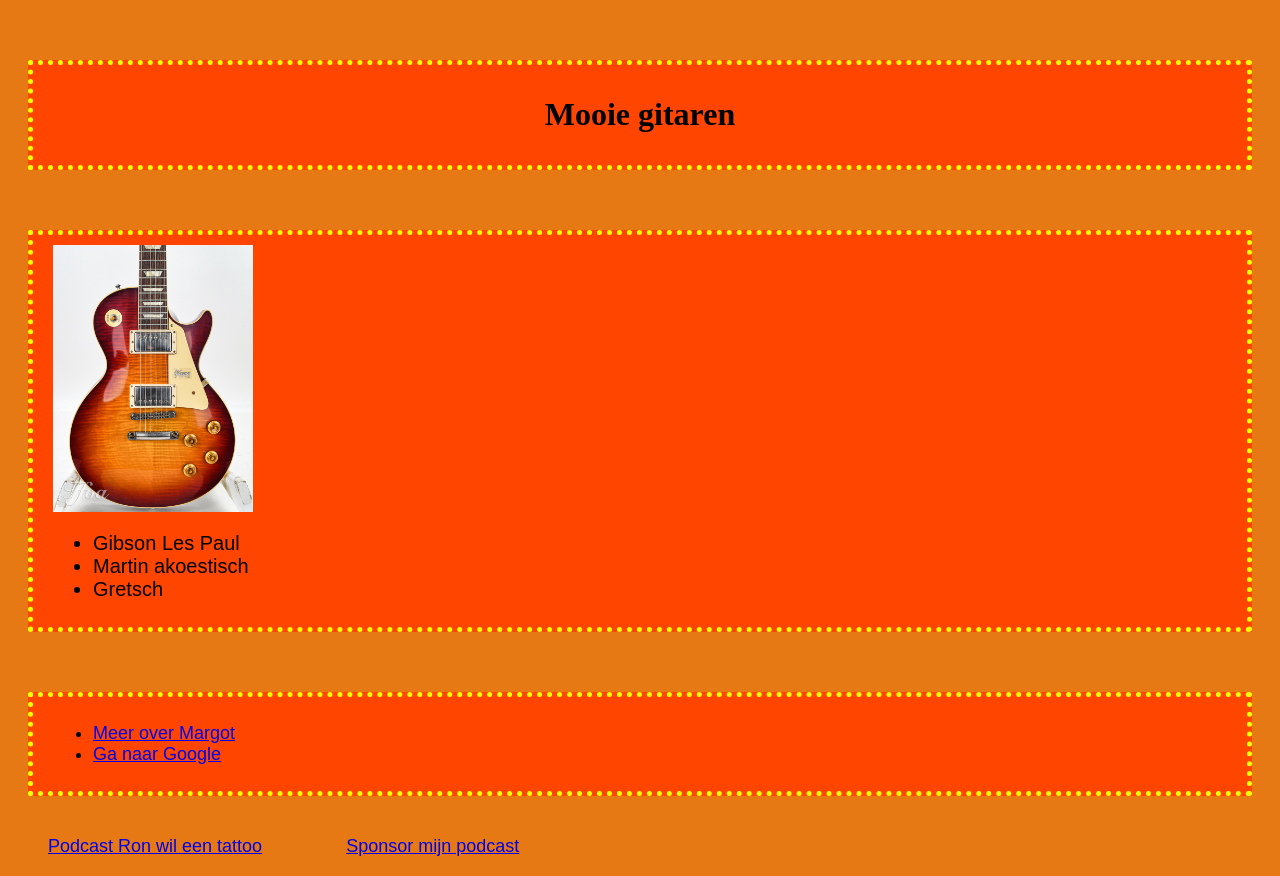
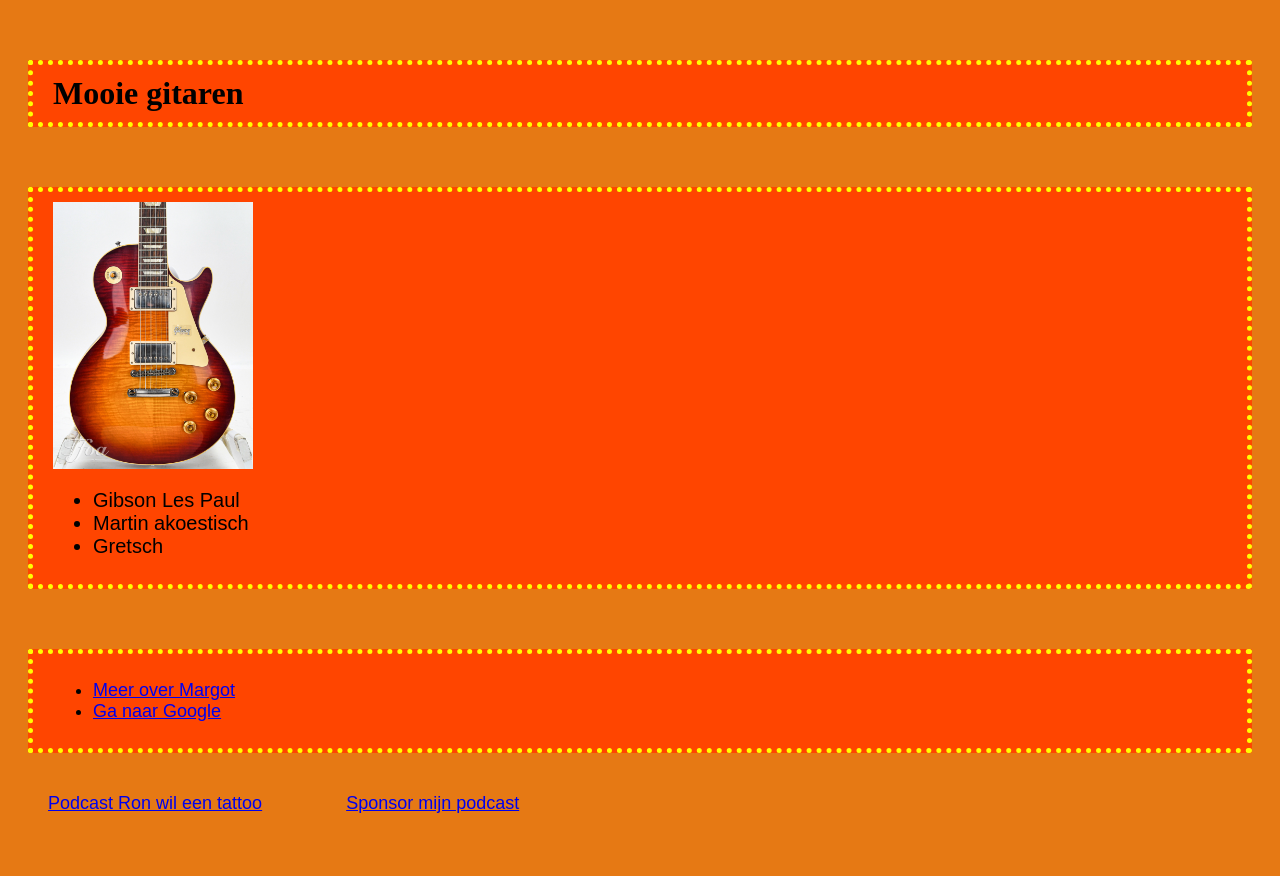
Before and after one commit to Margot070/opdrachten, a plain HTML site: page Opdracht_css_box_model/index.html in a window 1280 px wide. After the commit the page ends 833 px from the top, so only its background shows below. Drawn offline with Linux system fonts and the light colour scheme.

Commit message:
Update styles.css

```diff
--- a/Opdracht_css_box_model/styles.css
+++ b/Opdracht_css_box_model/styles.css
@@ -9,7 +9,8 @@ body {
 
 .centreren {
 
-    text-align: center;
+    margin: 0 auto;`
+    width: 80%;
 }
 
 .borders {
```
